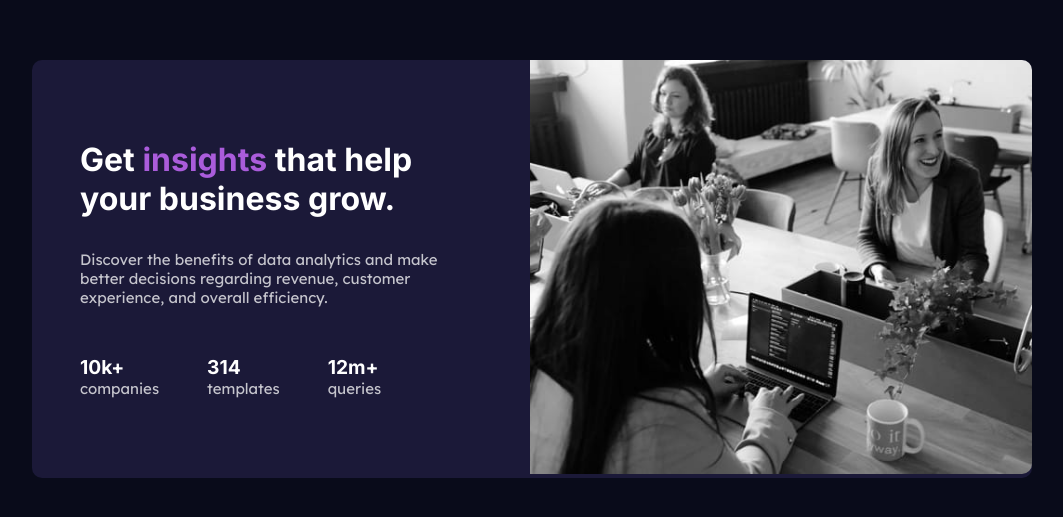
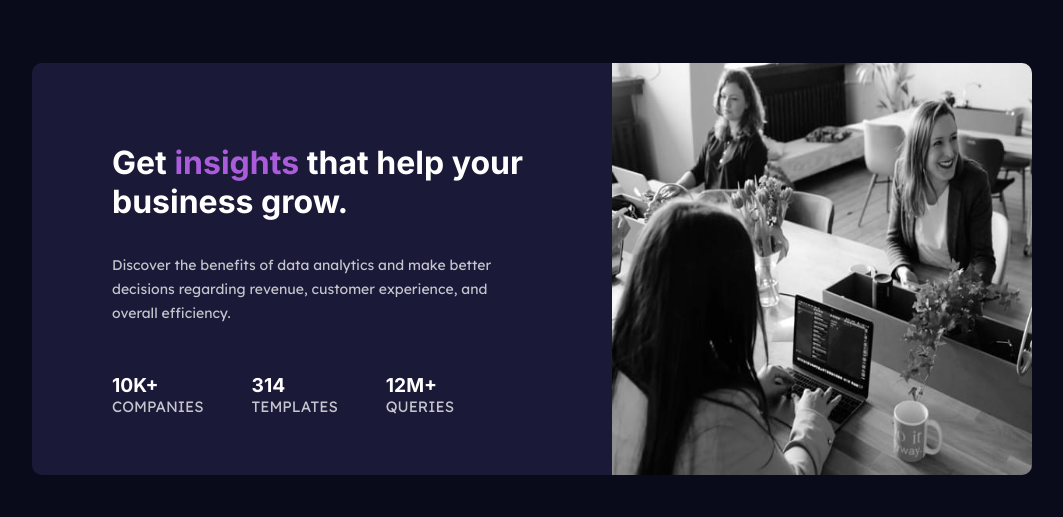
Before and after one commit to TomTwig/stats-preview-card-component, a plain HTML site: page index.html in a window 1280 px wide. Shown: the part 131-648 px from the top of the page, without its empty margins (108-1171 px from the left). Drawn offline with Linux system fonts and the light colour scheme.

Commit message:
third commit

```diff
--- a/index.html
+++ b/index.html
@@ -19,7 +19,7 @@
 <body>
 <main>
 
-  <div class="container">
+<div class="container">
 <div class="card">
 
   <div class="card__content">
@@ -52,10 +52,14 @@
 </div>
 
 <div class="card__picture">
-  <img src="images/image-header-desktop.jpg" alt="workplace image">
+  <div class="card__picture__overlay">
+    <img src="images/image-header-desktop.jpg" alt="workplace image">
+  </div>
+
 </div>
 
 </div>
+
 </div>
 </main>
 
--- a/stylesheet.css
+++ b/stylesheet.css
@@ -32,7 +32,6 @@ body{
   align-items: center;
   justify-content: center;
   height: 100vh;
-  width: 100%;
 
   background-color: var(--color-primary-darkBlue);
 }
@@ -41,36 +40,47 @@ body p{
 }
 
 img{
- width: 100%;
+
+
 }
 
 .container{
-  padding: 30rem 5rem;
+padding: 10rem 5rem;
+display: flex;
+
 }
 .card{
+  max-width:1000px;
+  max-height: 412px;
   display: flex;
-  align-items: center;
   border-radius:10px;
-  max-width: 1000px;
   background-color: var(--color-primary-darkDesaturatedBlue);
+
 }
 
 .card__content{
   display: flex;
   flex-direction: column;
   gap: 1em;
-  padding: 2rem 3rem;
-  flex: .8;
+  padding: 5rem 5rem;
+  flex: 1;
 
 
 
 
 }
 
-.card__content__info{}
+.card__content__info p{
+  font-size: 14px;
+  line-height: 1.5rem;
+
+
+
+}
 .card__content__info h1{
   margin-bottom: 1em;
   font-weight: 700;
+  font-size: 2em;
   color: var(--color-neutral-white);
 }
 .card__content__info span{
@@ -87,6 +97,7 @@ img{
 .card__content__stats__values{
   display: flex;
   flex-direction: column;
+  text-transform: uppercase;
 
 }
 
@@ -108,14 +119,25 @@ font-weight: 400 ;
 
 
   .card__picture{
+    display: flex;
+    flex-direction: column;
+    flex: 1;
 
-flex: 1;
+
+
+
 
 
   }
   .card__picture img{
     border-top-right-radius: 10px;
     border-bottom-right-radius: 10px;
+    min-height: 412px;
+    width: 100%;
+
+
+
+
   }
 
 
@@ -123,12 +145,22 @@ flex: 1;
 
     .card {
         flex-direction: column-reverse;
+        max-height: 100%;
+        max-width: 100%;
     }
 
     .card__picture img{
+
       border-radius: 0;
       border-top-left-radius:10px ;
       border-top-right-radius:10px ;
     }
 
+    .container{
+      width: 100%;
+
+      padding: 5rem 1rem;
+
     }
+
+    }
```
